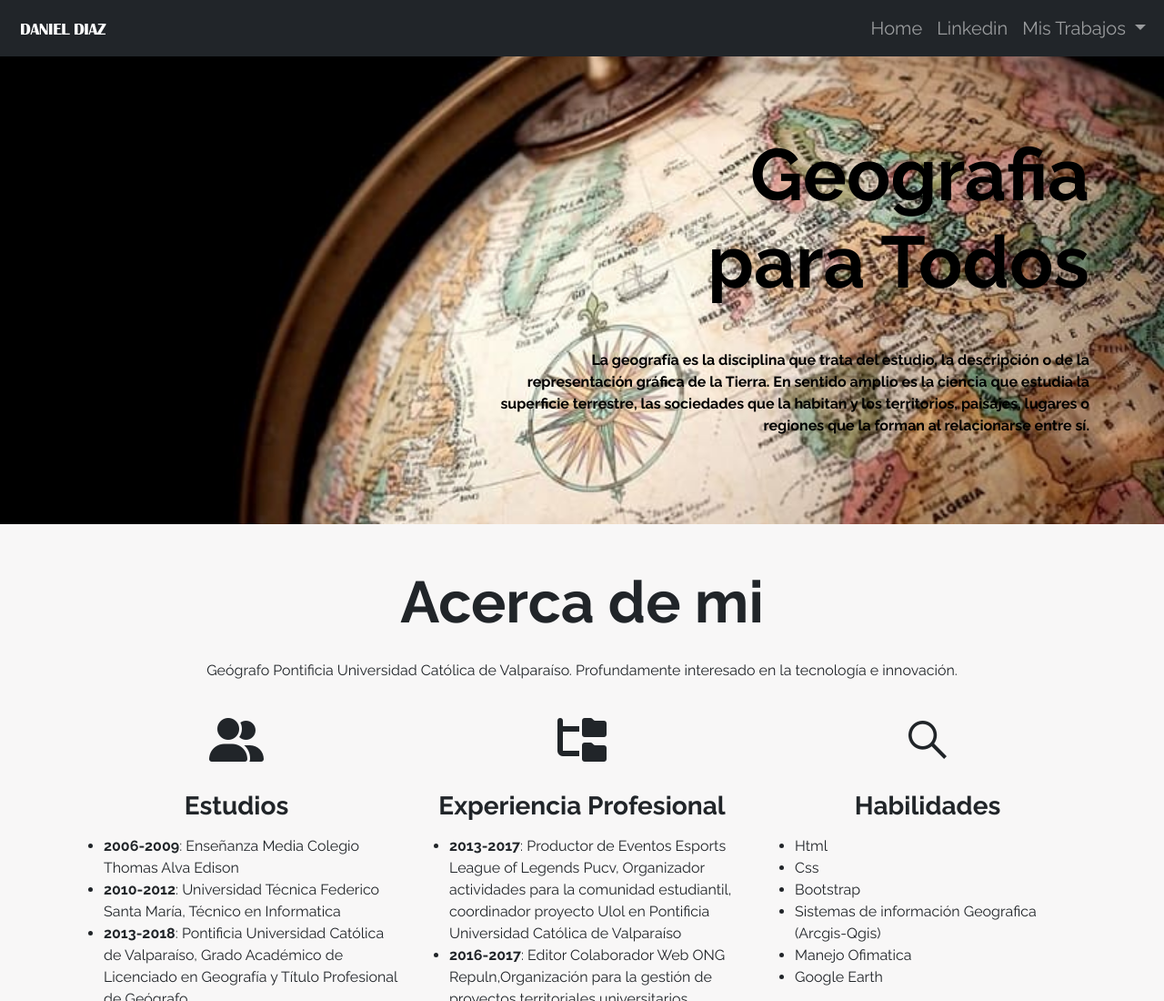
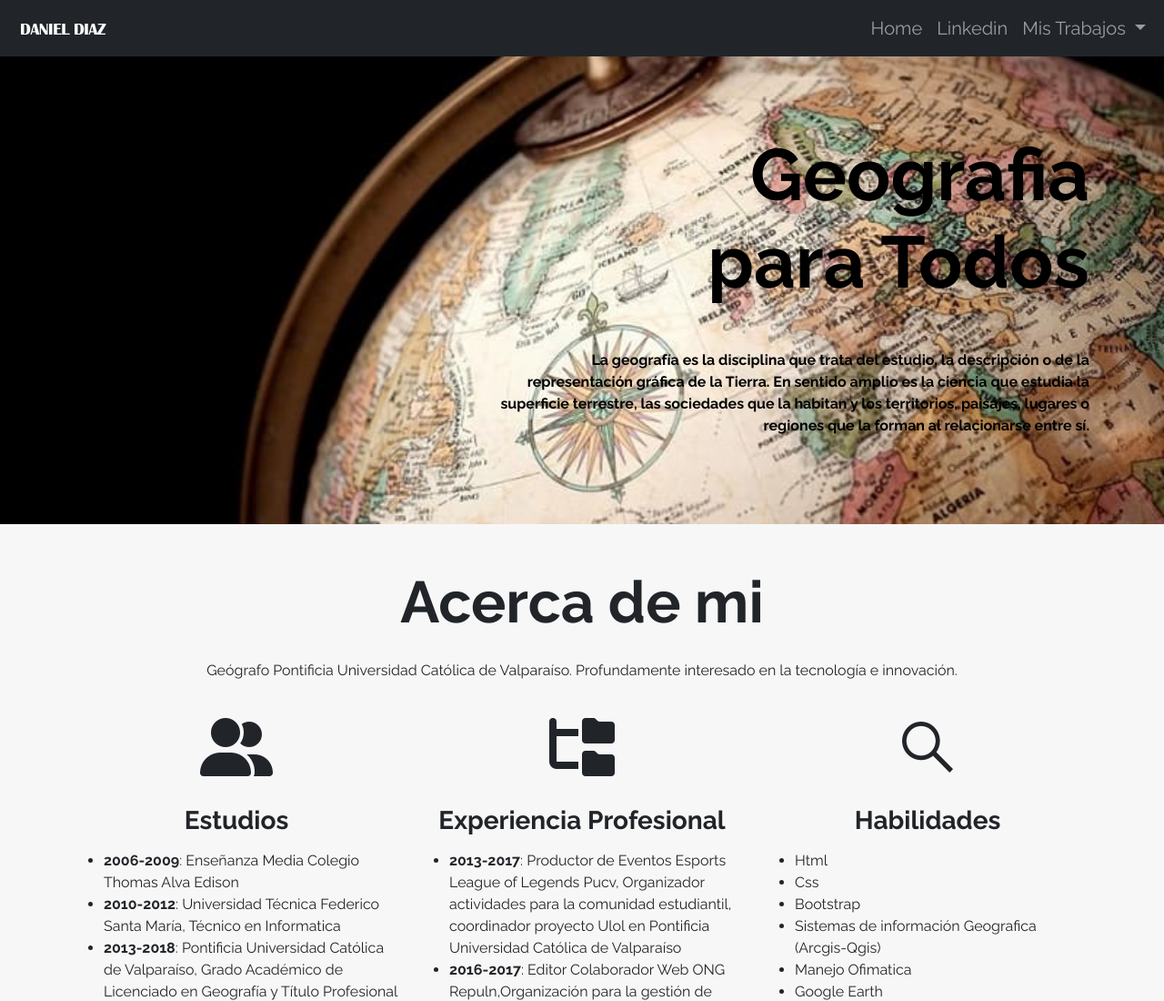
Before and after one commit to vlids/DanielD-S.github.io, a plain HTML site: page index.html in a window 1280 px wide. Shown: the top 1100 px of the page at 91% size. Drawn offline with nearby package versions, Linux system fonts and the light colour scheme; a script that the page names is missing.

Commit message:
feat: tamaño fuente, tamaño fontawesome

```diff
--- a/assets/css/estilos.css
+++ b/assets/css/estilos.css
@@ -11,7 +11,9 @@ body {
   background-size: cover;
   background-position: left;
 }
-
+#Hero-Section image ("../img/earth.png") {
+  opacity: 0.5;
+}
 
 /* Mis trabajos */
 
--- a/index.html
+++ b/index.html
@@ -87,7 +87,7 @@
         </p>
         <div class="row">
             <div class="col-12 col-md-4">
-                <i class="fa-solid fa-user-group fa-3x my-3"></i>
+                <i class="fa-solid fa-user-group fa-4x my-3"></i>
                 <h3 class="my-3 fw-bold">Estudios</h3>
                 <ul class="text-md-start">
                     <li><b>2006-2009</b>: Enseñanza Media Colegio Thomas Alva Edison</li>
@@ -100,7 +100,7 @@
                 </ul>
             </div>
             <div class="col-12 col-md-4">
-                <i class="fa-solid fa-folder-tree fa-3x my-3"></i>
+                <i class="fa-solid fa-folder-tree fa-4x my-3"></i>
                 <h3 class="my-3 fw-bold">Experiencia Profesional</h3>
                 <ul class="text-md-start">
                     <li><b>2013-2017</b>: Productor de Eventos Esports League of Legends Pucv, Organizador actividades
@@ -120,7 +120,7 @@
                 </ul>
             </div>
             <div class="col-12 col-md-4">
-                <i class="fa-brands fa-sistrix fa-3x my-3"></i>
+                <i class="fa-brands fa-sistrix fa-4x my-3"></i>
                 <h3 class="my-3 fw-bold">Habilidades</h3>
                 <p class="my-3">
                 <ul class="text-md-start">
```
